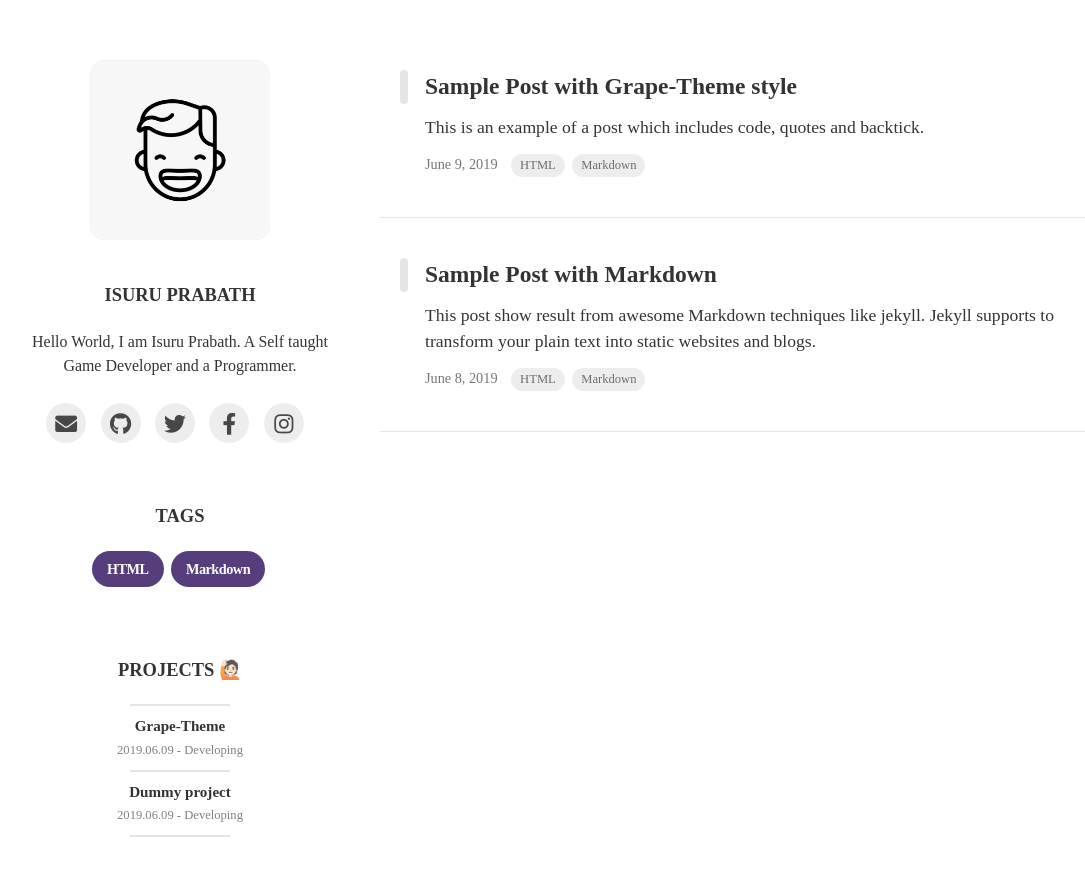
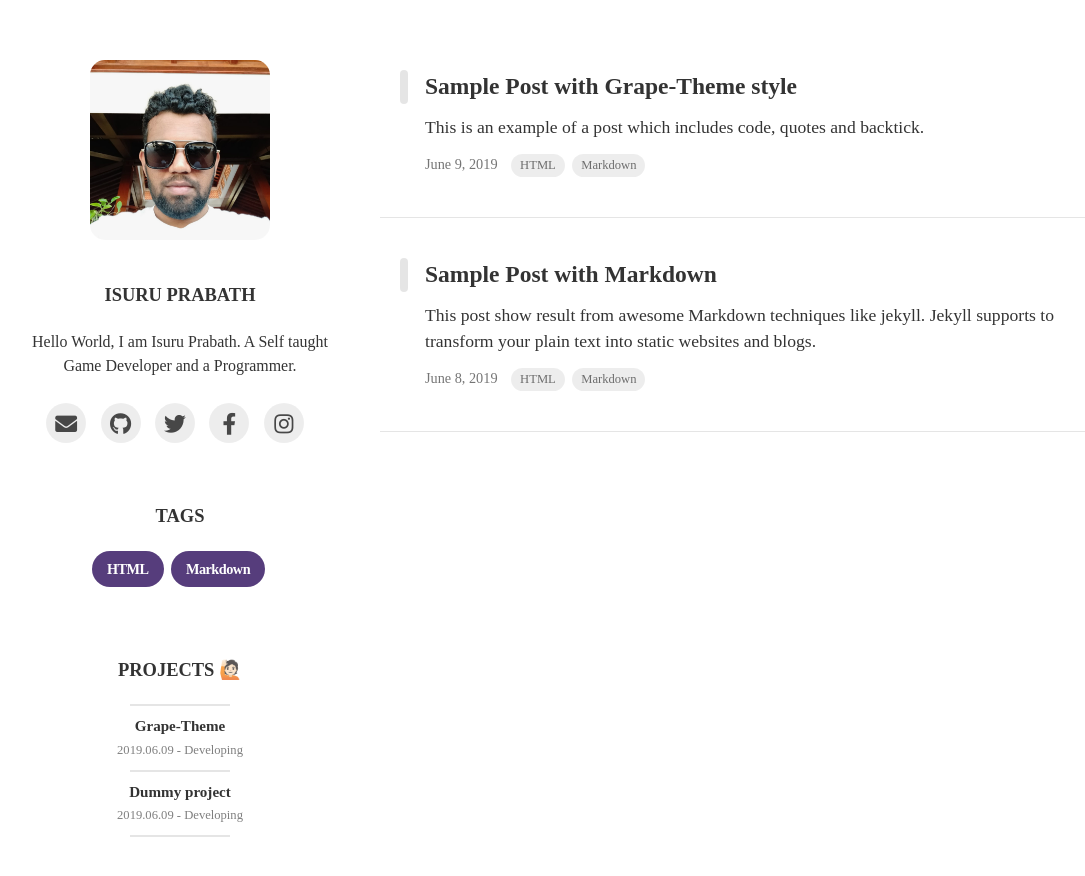
Before and after one commit to IamIsPra/iamispra.github.io, a Jekyll site: the page built from index.html, in a window 1280 px wide. Shown: the top 876 px of the page, without its empty margins (90-1175 px from the left). Built offline with Jekyll 4.4.1, drawn with Linux system fonts in a browser that asks for light colours; nearby versions of some CDN libraries; some web fonts are replaced; the list of posts is cut into pages by our own code.

Commit message:
Change Profile Picture

```diff
--- a/_config.yml
+++ b/_config.yml
@@ -9,7 +9,7 @@ theme_settings :
 
   # Profile Settings
   profile :
-    image : assets/img/smile.png
+    image : assets/img/isuru_prabath.jpg
     username : Isuru Prabath
     description : Hello World, I am Isuru Prabath. A Self taught Game Developer and a Programmer.
     experience :
```
Also changed, not shown: assets/img/isuru_prabath.jpg (added).
